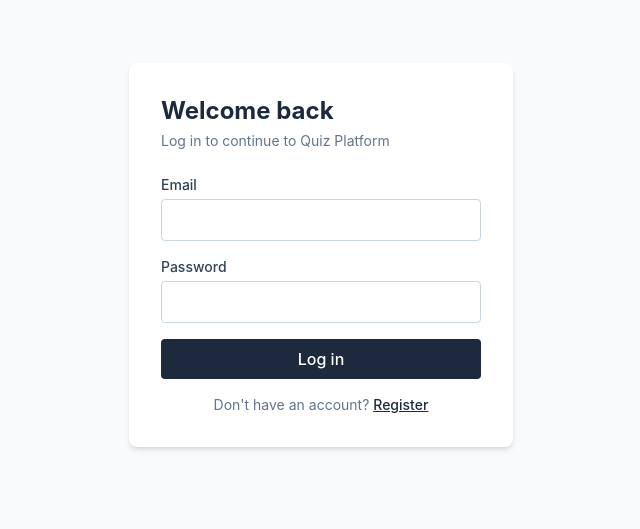
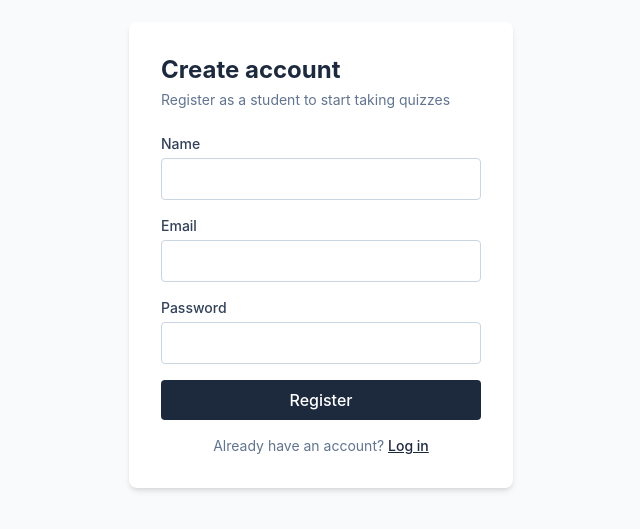
Before and after one commit to sakshitmath/quiz-management-platform, a React app in the folder frontend/: page /register in a window 1280 px wide. Before the commit this address led to /login. Shown: the part 145-674 px from the top of the page, without its empty margins (319-959 px from the left). Built offline with nearby package versions, Linux system fonts and the light colour scheme; the HTML template or start-up script is replaced by a standard one.

Commit message:
Add Register page, protected routes, and placeholder Student/Admin dashboards

```diff
--- a/frontend/src/App.jsx
+++ b/frontend/src/App.jsx
@@ -1,10 +1,34 @@
 import { Routes, Route, Navigate } from 'react-router-dom';
 import Login from './pages/Login';
+import Register from './pages/Register';
+import StudentDashboard from './pages/StudentDashboard';
+import AdminDashboard from './pages/AdminDashboard';
+import ProtectedRoute from './components/ProtectedRoute';
 
 function App() {
   return (
     <Routes>
       <Route path="/login" element={<Login />} />
+      <Route path="/register" element={<Register />} />
+
+      <Route
+        path="/student/dashboard"
+        element={
+          <ProtectedRoute allowedRole="STUDENT">
+            <StudentDashboard />
+          </ProtectedRoute>
+        }
+      />
+
+      <Route
+        path="/admin/dashboard"
+        element={
+          <ProtectedRoute allowedRole="ADMIN">
+            <AdminDashboard />
+          </ProtectedRoute>
+        }
+      />
+
       <Route path="*" element={<Navigate to="/login" />} />
     </Routes>
   );
--- /dev/null
+++ b/frontend/src/components/ProtectedRoute.jsx
@@ -0,0 +1,16 @@
+import { Navigate } from 'react-router-dom';
+import { useAuth } from '../context/AuthContext';
+
+export default function ProtectedRoute({ children, allowedRole }) {
+  const { user } = useAuth();
+
+  if (!user) {
+    return <Navigate to="/login" />;
+  }
+
+  if (allowedRole && user.role !== allowedRole) {
+    return <Navigate to="/login" />;
+  }
+
+  return children;
+}
--- /dev/null
+++ b/frontend/src/pages/AdminDashboard.jsx
@@ -0,0 +1,20 @@
+import { useAuth } from '../context/AuthContext';
+
+export default function AdminDashboard() {
+  const { user, logout } = useAuth();
+
+  return (
+    <div className="min-h-screen bg-slate-50 p-8">
+      <div className="flex justify-between items-center mb-8">
+        <h1 className="text-2xl font-bold text-slate-800">Admin — {user?.name}</h1>
+        <button
+          onClick={logout}
+          className="text-sm text-slate-500 hover:text-slate-800 underline"
+        >
+          Log out
+        </button>
+      </div>
+      <p className="text-slate-500">Admin dashboard — quiz management coming next.</p>
+    </div>
+  );
+}
--- /dev/null
+++ b/frontend/src/pages/Register.jsx
@@ -0,0 +1,97 @@
+import { useState } from 'react';
+import { useNavigate, Link } from 'react-router-dom';
+import api from '../api/axios';
+import { useAuth } from '../context/AuthContext';
+
+export default function Register() {
+  const [name, setName] = useState('');
+  const [email, setEmail] = useState('');
+  const [password, setPassword] = useState('');
+  const [error, setError] = useState('');
+  const [loading, setLoading] = useState(false);
+
+  const navigate = useNavigate();
+  const { login } = useAuth();
+
+  const handleSubmit = async (e) => {
+    e.preventDefault();
+    setError('');
+    setLoading(true);
+
+    try {
+      const response = await api.post('/auth/register', { name, email, password });
+      login(response.data);
+      navigate('/student/dashboard');
+    } catch (err) {
+      setError(err.response?.data || 'Registration failed. Please try again.');
+    } finally {
+      setLoading(false);
+    }
+  };
+
+  return (
+    <div className="min-h-screen flex items-center justify-center bg-slate-50">
+      <div className="w-full max-w-sm bg-white p-8 rounded-lg shadow-md">
+        <h1 className="text-2xl font-bold text-slate-800 mb-1">Create account</h1>
+        <p className="text-slate-500 text-sm mb-6">Register as a student to start taking quizzes</p>
+
+        {error && (
+          <div className="bg-red-50 text-red-600 text-sm p-3 rounded mb-4">
+            {error}
+          </div>
+        )}
+
+        <form onSubmit={handleSubmit} className="space-y-4">
+          <div>
+            <label className="block text-sm font-medium text-slate-700 mb-1">Name</label>
+            <input
+              type="text"
+              value={name}
+              onChange={(e) => setName(e.target.value)}
+              required
+              className="w-full border border-slate-300 rounded px-3 py-2 focus:outline-none focus:ring-2 focus:ring-slate-800"
+            />
+          </div>
+
+          <div>
+            <label className="block text-sm font-medium text-slate-700 mb-1">Email</label>
+            <input
+              type="email"
+              value={email}
+              onChange={(e) => setEmail(e.target.value)}
+              required
+              className="w-full border border-slate-300 rounded px-3 py-2 focus:outline-none focus:ring-2 focus:ring-slate-800"
+            />
+          </div>
+
+          <div>
+            <label className="block text-sm font-medium text-slate-700 mb-1">Password</label>
+            <input
+              type="password"
+              value={password}
+              onChange={(e) => setPassword(e.target.value)}
+              required
+              minLength={6}
+              className="w-full border border-slate-300 rounded px-3 py-2 focus:outline-none focus:ring-2 focus:ring-slate-800"
+            />
+          </div>
+
+          <button
+            type="submit"
+            disabled={loading}
+            className="w-full bg-slate-800 text-white py-2 rounded font-medium hover:bg-slate-700 disabled:opacity-50"
+          >
+            {loading ? 'Creating account...' : 'Register'}
+          </button>
+        </form>
+
+        <p className="text-sm text-slate-500 mt-4 text-center">
+          Already have an account?{' '}
+          <Link to="/login" className="text-slate-800 font-medium underline">
+            Log in
+          </Link>
+        </p>
+      </div>
+    </div>
+  );
+}
--- /dev/null
+++ b/frontend/src/pages/StudentDashboard.jsx
@@ -0,0 +1,20 @@
+import { useAuth } from '../context/AuthContext';
+
+export default function StudentDashboard() {
+  const { user, logout } = useAuth();
+
+  return (
+    <div className="min-h-screen bg-slate-50 p-8">
+      <div className="flex justify-between items-center mb-8">
+        <h1 className="text-2xl font-bold text-slate-800">Welcome, {user?.name}</h1>
+        <button
+          onClick={logout}
+          className="text-sm text-slate-500 hover:text-slate-800 underline"
+        >
+          Log out
+        </button>
+      </div>
+      <p className="text-slate-500">Student dashboard — quiz listing coming next.</p>
+    </div>
+  );
+}
```
